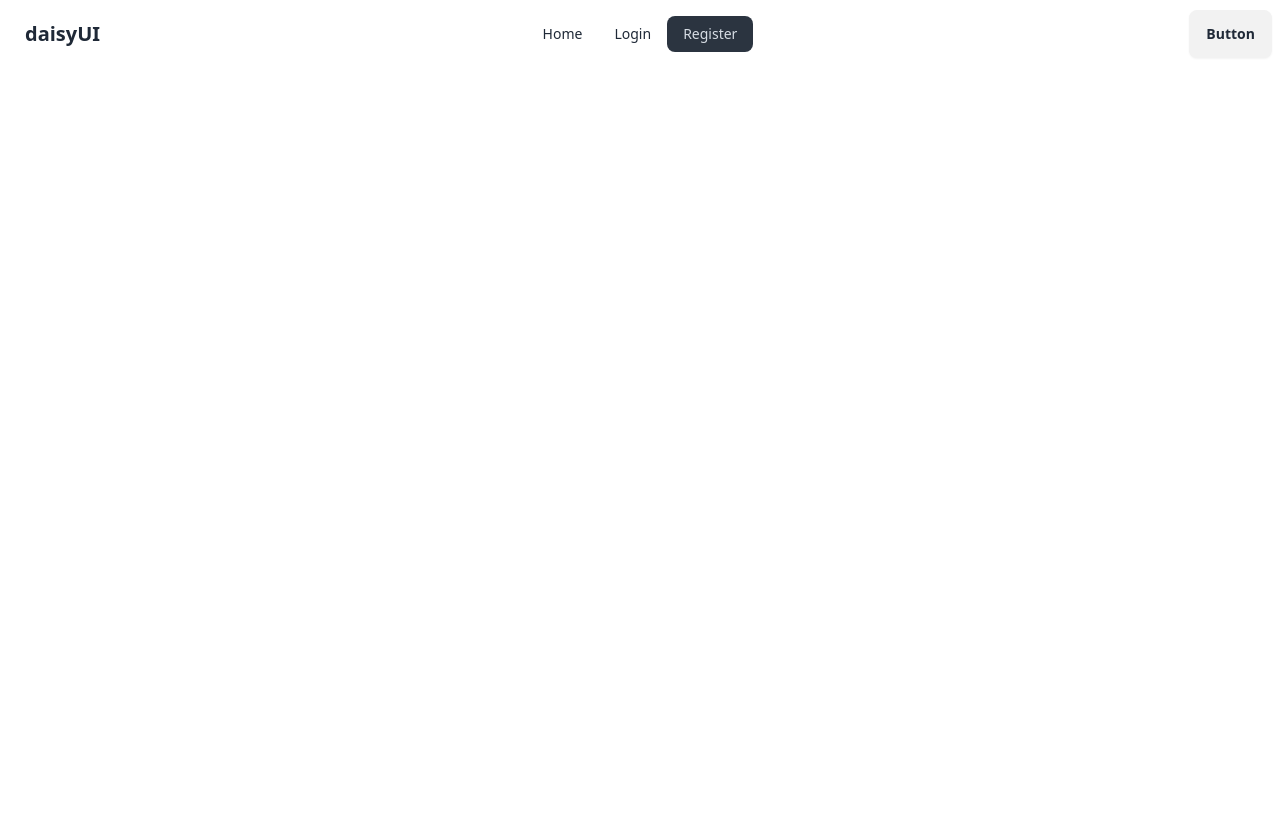
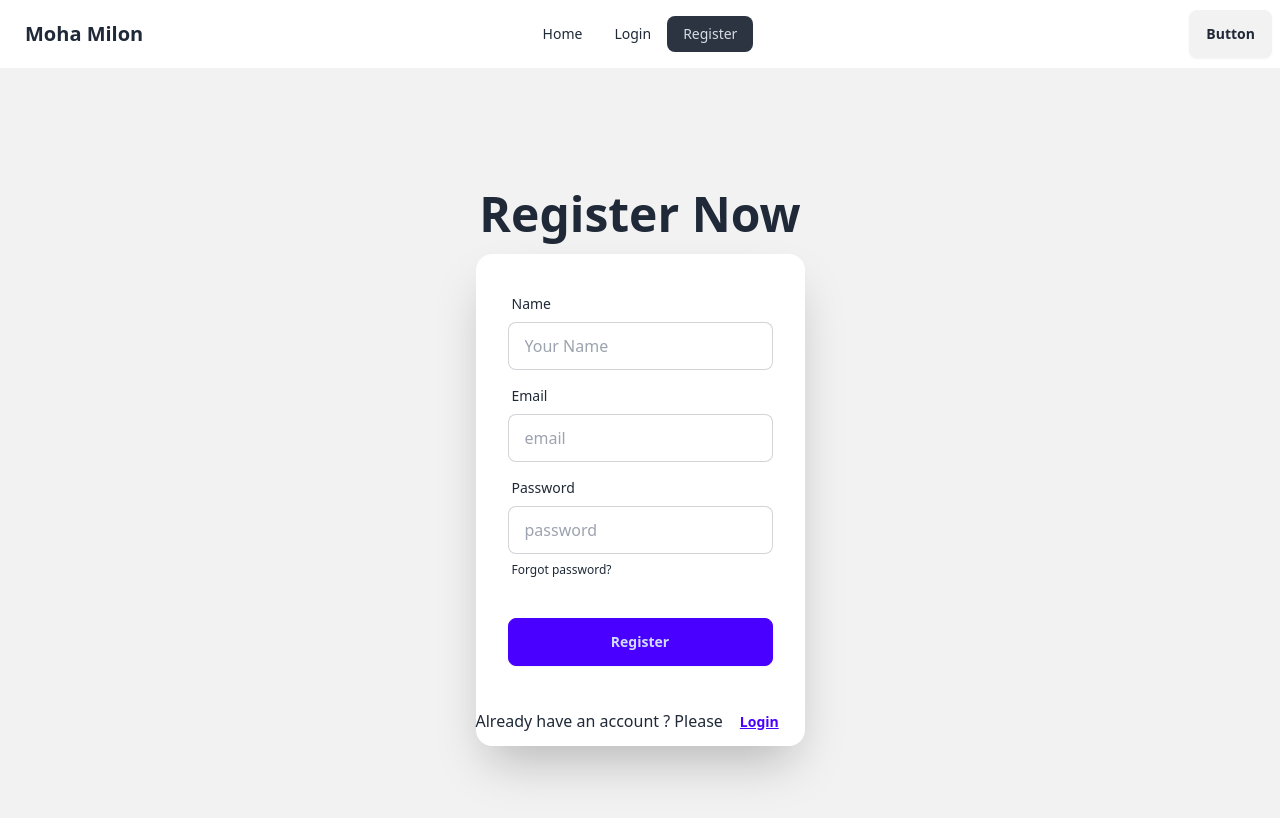
Before and after one commit to Naimul02/auth-moha-milon, a React (Vite) app: page /register in a window 1280 px wide. Shown: the top 818 px of the page. Built offline with nearby package versions, Linux system fonts and the light colour scheme.

Commit message:
commitn o 2

```diff
--- /dev/null
+++ b/src/__context__api.js
@@ -0,0 +1,6 @@
+/**
+ * 1. Create Context (export)
+ * 2. Provider
+ * 3. setValue
+ * 4. useContext
+ * */
--- a/src/component/Login.jsx
+++ b/src/component/Login.jsx
@@ -1,9 +1,60 @@
-
-
+import { Link } from "react-router-dom";
 const Login = () => {
+  const handleLogin = (e) => {
+    e.preventDefault();
+    const email = e.target.email.value;
+    const password = e.target.password.value;
+    console.log(email, password);
+  };
   return (
-    <div>
-
+    <div className="hero min-h-screen bg-base-200">
+      <div className="hero-content flex-col">
+        <div className="text-center">
+          <h1 className="text-5xl font-bold">Login now!</h1>
+        </div>
+        <div className="card shrink-0 w-full max-w-sm shadow-2xl bg-base-100">
+          <form className="card-body" onSubmit={handleLogin}>
+            <div className="form-control">
+              <label className="label">
+                <span className="label-text">Email</span>
+              </label>
+              <input
+                type="email"
+                placeholder="email"
+                name="email"
+                className="input input-bordered"
+                required
+              />
+            </div>
+            <div className="form-control">
+              <label className="label">
+                <span className="label-text">Password</span>
+              </label>
+              <input
+                type="password"
+                placeholder="password"
+                name="password"
+                className="input input-bordered"
+                required
+              />
+              <label className="label">
+                <a href="#" className="label-text-alt link link-hover">
+                  Forgot password?
+                </a>
+              </label>
+            </div>
+            <div className="form-control mt-6">
+              <button className="btn btn-primary">Login</button>
+            </div>
+          </form>
+          <p>
+            New here ? Please
+            <Link to="/register">
+              <button className="btn btn-link">Register</button>
+            </Link>
+          </p>
+        </div>
+      </div>
     </div>
   );
 };
--- a/src/component/Navbar.jsx
+++ b/src/component/Navbar.jsx
@@ -41,7 +41,7 @@
             {navLinks}
           </ul>
         </div>
-        <a className="btn btn-ghost text-xl">daisyUI</a>
+        <a className="btn btn-ghost text-xl">Moha Milon</a>
       </div>
       <div className="navbar-center hidden lg:flex">
         <ul className="menu menu-horizontal px-1">{navLinks}</ul>
--- a/src/component/Register.jsx
+++ b/src/component/Register.jsx
@@ -1,9 +1,74 @@
-import React from 'react';
-
+import React from "react";
+import { Link } from "react-router-dom";
 const Register = () => {
+  const handleRegister = (e) => {
+    e.preventDefault();
+    const name = e.target.name.value;
+    const email = e.target.email.value;
+    const password = e.target.password.value;
+    console.log(name, email, password);
+  };
   return (
-    <div>
-
+    <div className="hero min-h-screen bg-base-200">
+      <div className="hero-content flex-col">
+        <div className="text-center">
+          <h1 className="text-5xl font-bold">Register Now</h1>
+        </div>
+        <div className="card shrink-0 w-full max-w-sm shadow-2xl bg-base-100">
+          <form className="card-body" onSubmit={handleRegister}>
+            <div className="form-control">
+              <label className="label">
+                <span className="label-text">Name</span>
+              </label>
+              <input
+                type="text"
+                placeholder="Your Name"
+                name="name"
+                className="input input-bordered"
+                required
+              />
+            </div>
+            <div className="form-control">
+              <label className="label">
+                <span className="label-text">Email</span>
+              </label>
+              <input
+                type="email"
+                placeholder="email"
+                name="email"
+                className="input input-bordered"
+                required
+              />
+            </div>
+            <div className="form-control">
+              <label className="label">
+                <span className="label-text">Password</span>
+              </label>
+              <input
+                type="password"
+                placeholder="password"
+                name="password"
+                className="input input-bordered"
+                required
+              />
+              <label className="label">
+                <a href="#" className="label-text-alt link link-hover">
+                  Forgot password?
+                </a>
+              </label>
+            </div>
+            <div className="form-control mt-6">
+              <button className="btn btn-primary">Register</button>
+            </div>
+          </form>
+          <p>
+            Already have an account ? Please
+            <Link to="/login">
+              <button className="btn btn-link">Login</button>
+            </Link>
+          </p>
+        </div>
+      </div>
     </div>
   );
 };
```
